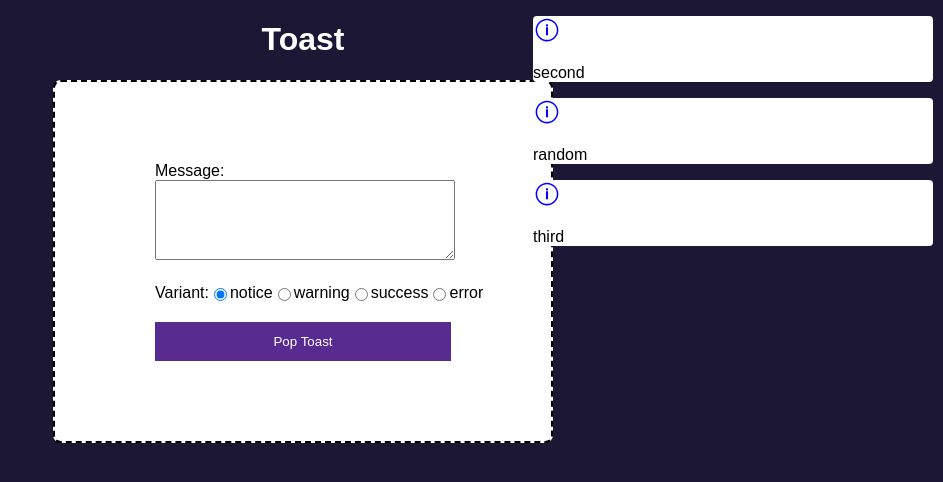
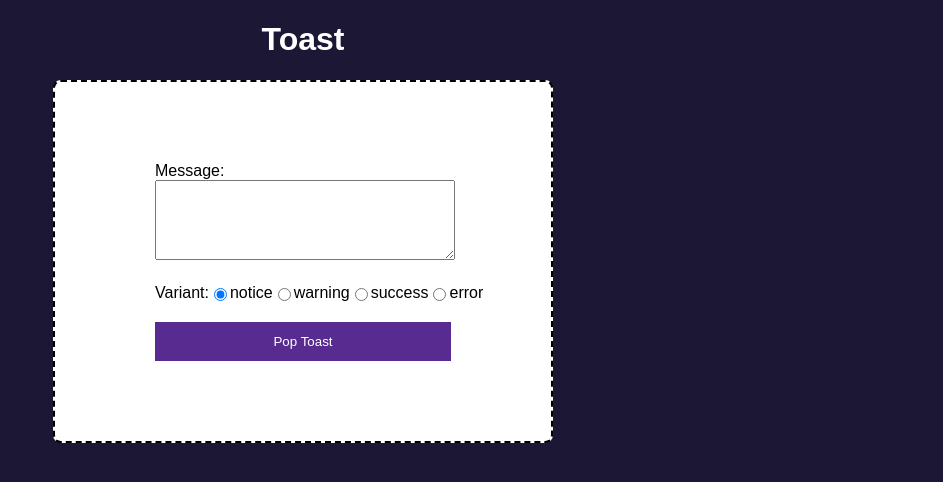
Before and after one commit to srijanB7/Toast-Library, a React (Vite) app: page / in a window 1280 px wide. Shown: the top 482 px of the page, without its empty margins (337-1280 px from the left). Built offline with nearby package versions, Linux system fonts and the light colour scheme.

Commit message:
Removed initial toasts

```diff
--- a/src/App.jsx
+++ b/src/App.jsx
@@ -1,6 +1,6 @@
 import { useState } from "react";
+import { Toast } from "./components/Toast/Toast";
 import "./App.css";
-import { Toast } from "./components/Toast/Toast";
 
 function App() {
     const [toastMessage, setToastMessage] = useState("");
@@ -10,22 +10,11 @@ function App() {
         warning: false,
         error: false,
     });
-    const [toasts, setToasts] = useState([
-        { id: 2, message: "second", type: "notice", show: true },
-        {
-            id: 1,
-            message: "random",
-            type: "notice",
-            show: true,
-        },
-        { id: 3, message: "third", type: "notice", show: true },
-    ]);
-    //console.log(toasts);
+    const [toasts, setToasts] = useState([]);
     function handleChange(event) {
         const updatedVariant = {};
         for (const val in variant) {
             if (val === event.target.value) {
-                //console.log(val);
                 updatedVariant[val] = true;
             } else updatedVariant[val] = false;
         }
```
